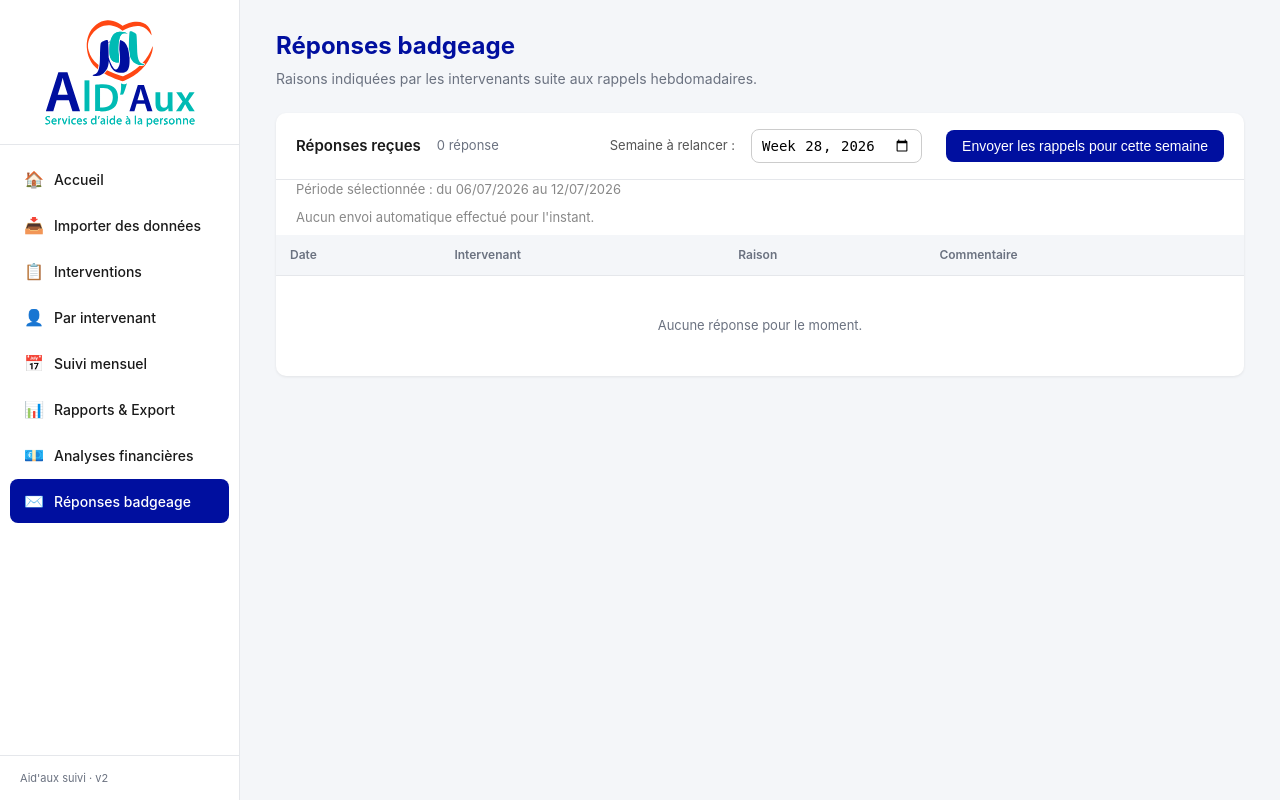
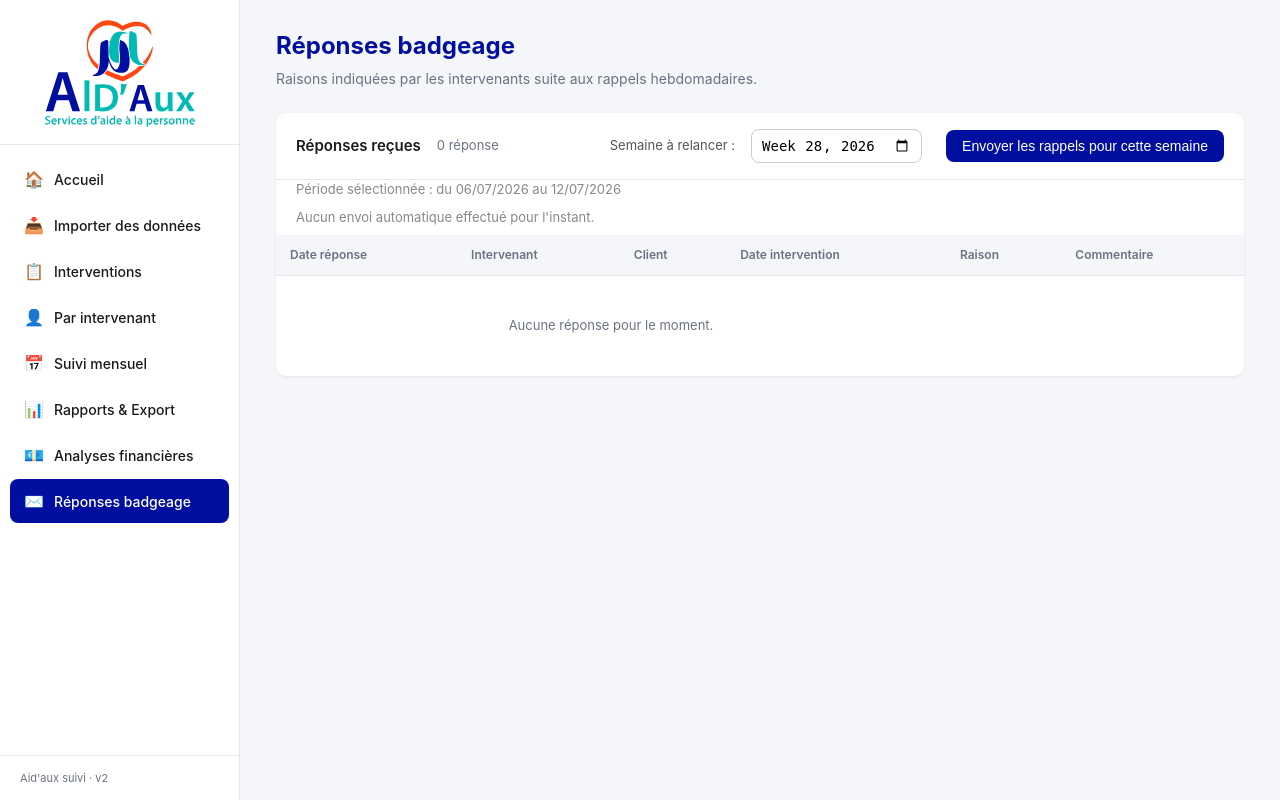
Before and after one commit to leagoetz68-rgb/aidaux-suivi, a Flask app: page /reponses in a window 1280 px wide. Run offline with Flask 3, Linux system fonts and the light colour scheme; the visitor is signed in with stand-in values (Sample User, id 1); data that the repository does not hold is empty; some libraries are stand-ins or nearby versions.

Commit message:
Update reponses.html

```diff
--- a/templates/reponses.html
+++ b/templates/reponses.html
@@ -18,9 +18,9 @@
   <div class="table-wrap">
     <table>
       <thead><tr>
-        <th>Date</th><th>Intervenant</th><th>Raison</th><th>Commentaire</th>
+        <th>Date réponse</th><th>Intervenant</th><th>Client</th><th>Date intervention</th><th>Raison</th><th>Commentaire</th>
       </tr></thead>
-      <tbody id="table-body"><tr><td colspan="4" class="empty-state">Chargement…</td></tr></tbody>
+      <tbody id="table-body"><tr><td colspan="6" class="empty-state">Chargement…</td></tr></tbody>
     </table>
   </div>
 </div>
```
